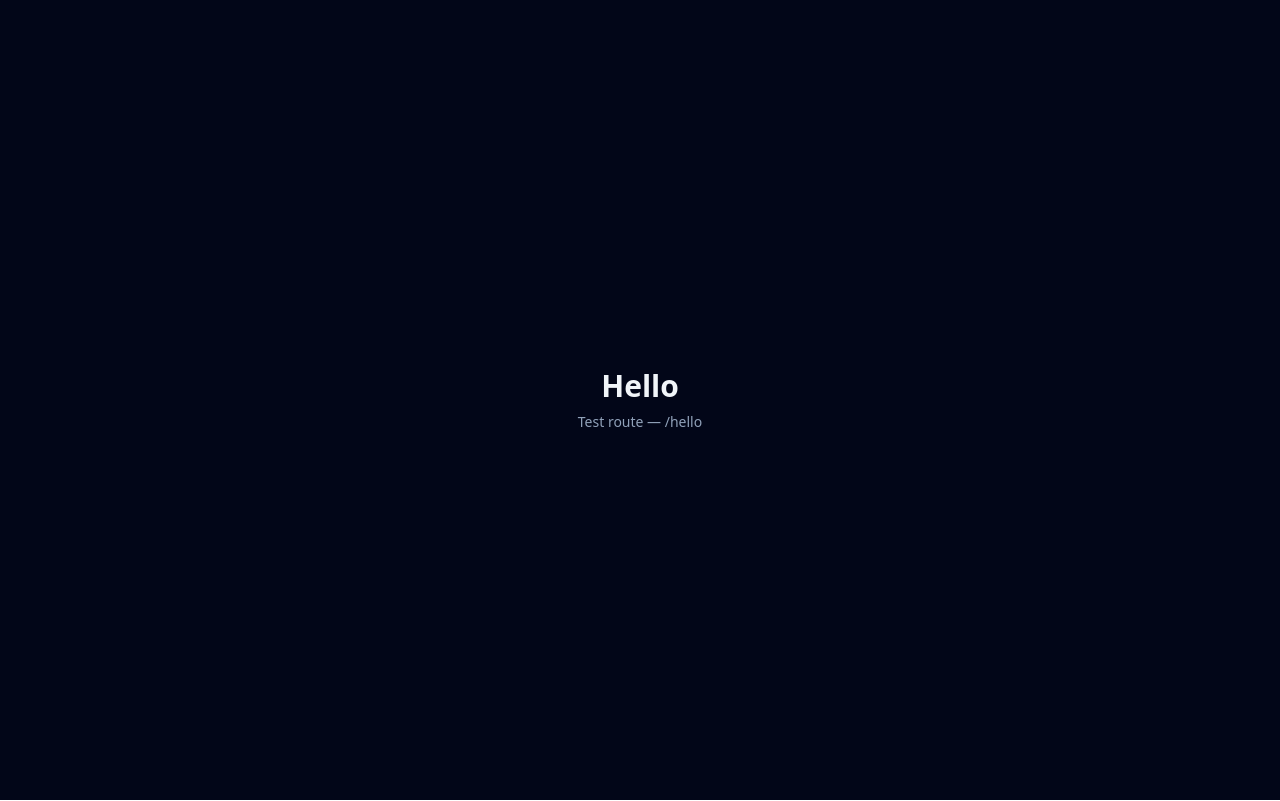
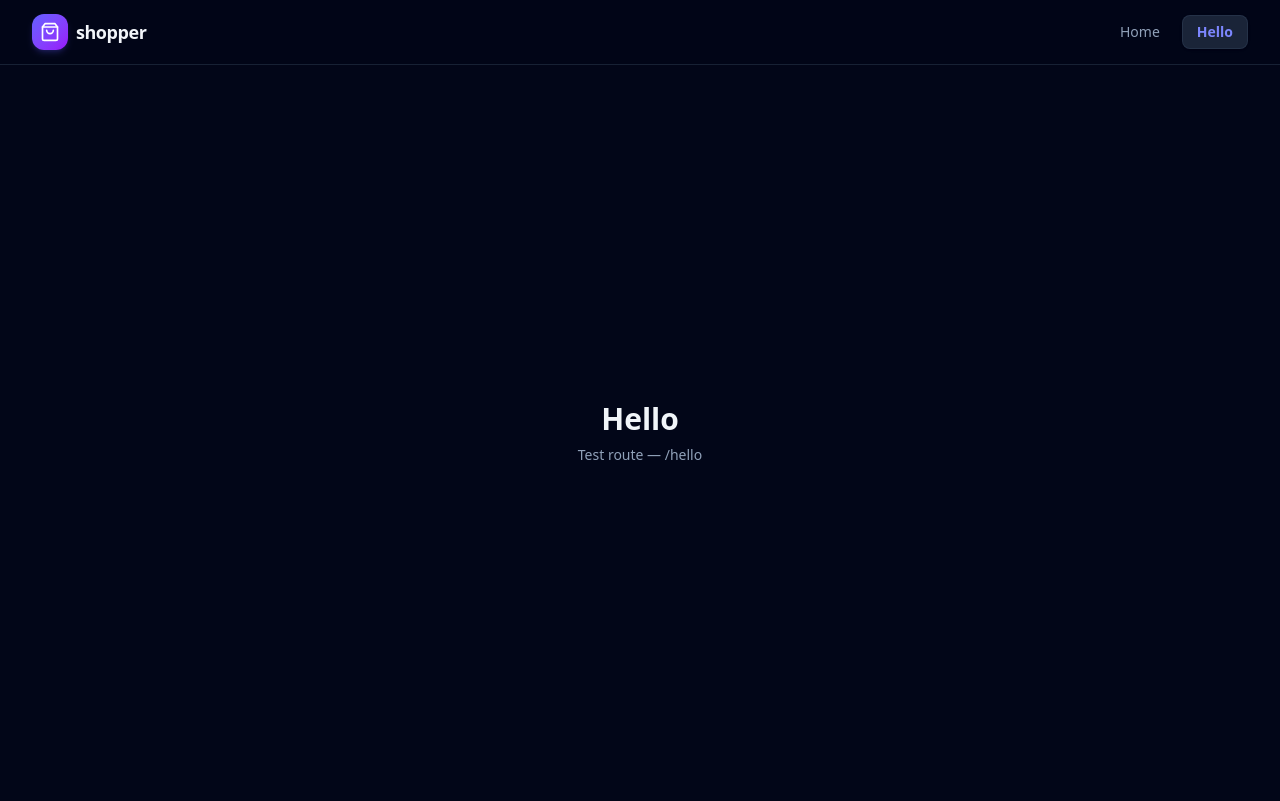
Before and after one commit to rakibulislam8226/shopper, a React (Vite) app in the folder web/: page /hello in a window 1280 px wide. Built offline with nearby package versions, Linux system fonts and the light colour scheme.

Commit message:
implement persistent layout with navbar and update SPA development environment configuration

```diff
--- /dev/null
+++ b/web/src/components/Layout.tsx
@@ -0,0 +1,14 @@
+import { Outlet } from 'react-router-dom';
+
+import { Navbar } from './Navbar';
+
+export function Layout() {
+  return (
+    <div className="min-h-screen bg-slate-950 text-slate-100 flex flex-col">
+      <Navbar />
+      <div className="flex-1">
+        <Outlet />
+      </div>
+    </div>
+  );
+}
--- /dev/null
+++ b/web/src/components/Navbar.tsx
@@ -0,0 +1,57 @@
+import { NavLink } from 'react-router-dom';
+
+export function Navbar() {
+  const navItems = [
+    { name: 'Home', path: '/' },
+    { name: 'Hello', path: '/hello' },
+  ];
+
+  return (
+    <header className="sticky top-0 z-50 w-full border-b border-slate-800/80 bg-slate-950/80 backdrop-blur-md">
+      <div className="mx-auto flex h-16 max-w-7xl items-center justify-between px-4 sm:px-6 lg:px-8">
+        <div className="flex items-center gap-3">
+          <NavLink to="/" className="flex items-center gap-2 group">
+            <div className="flex h-9 w-9 items-center justify-center rounded-xl bg-gradient-to-br from-indigo-500 to-purple-600 text-white shadow-md shadow-indigo-500/20 group-hover:scale-105 transition-transform duration-200">
+              <svg
+                xmlns="http://www.w3.org/2000/svg"
+                viewBox="0 0 24 24"
+                fill="none"
+                stroke="currentColor"
+                strokeWidth="2"
+                strokeLinecap="round"
+                strokeLinejoin="round"
+                className="h-5 w-5"
+              >
+                <path d="M6 2 3 6v14a2 2 0 0 0 2 2h14a2 2 0 0 0 2-2V6l-3-4Z" />
+                <path d="M3 6h18" />
+                <path d="M16 10a4 4 0 0 1-8 0" />
+              </svg>
+            </div>
+            <span className="text-lg font-bold tracking-tight text-slate-100 group-hover:text-indigo-400 transition-colors">
+              shopper
+            </span>
+          </NavLink>
+        </div>
+
+        <nav className="flex items-center gap-1 sm:gap-2">
+          {navItems.map((item) => (
+            <NavLink
+              key={item.path}
+              to={item.path}
+              end={item.path === '/'}
+              className={({ isActive }) =>
+                `rounded-lg px-3.5 py-1.5 text-sm font-medium transition-all duration-200 ${
+                  isActive
+                    ? 'bg-slate-800/90 text-indigo-400 shadow-sm border border-slate-700/50 font-semibold'
+                    : 'text-slate-400 hover:bg-slate-800/50 hover:text-slate-200'
+                }`
+              }
+            >
+              {item.name}
+            </NavLink>
+          ))}
+        </nav>
+      </div>
+    </header>
+  );
+}
--- a/web/src/pages/HelloPage.tsx
+++ b/web/src/pages/HelloPage.tsx
@@ -1,6 +1,6 @@
 export function HelloPage() {
   return (
-    <main className="flex min-h-screen flex-col items-center justify-center gap-2 bg-slate-950 px-6 text-slate-100">
+    <main className="flex min-h-[calc(100vh-4rem)] flex-col items-center justify-center gap-2 px-6 py-12 text-slate-100">
       <h1 className="text-3xl font-semibold">Hello</h1>
       <p className="text-sm text-slate-400">Test route — /hello</p>
     </main>
--- a/web/src/pages/LandingPage.tsx
+++ b/web/src/pages/LandingPage.tsx
@@ -24,7 +24,7 @@ export function LandingPage() {
     : [];
 
   return (
-    <main className="flex min-h-screen flex-col items-center justify-center gap-6 bg-slate-950 px-6 text-slate-100">
+    <main className="flex min-h-[calc(100vh-4rem)] flex-col items-center justify-center gap-6 px-6 py-12 text-slate-100">
       <div className="flex flex-col items-center gap-2 text-center">
         <span className="rounded-full bg-slate-800 px-3 py-1 text-xs font-medium tracking-wide text-slate-300">
           Phase 0 · Infrastructure
```
Also changed, not shown: web/src/router.tsx (+7 -2 lines), 1 other file (tests, documents, lock files or other folders).
